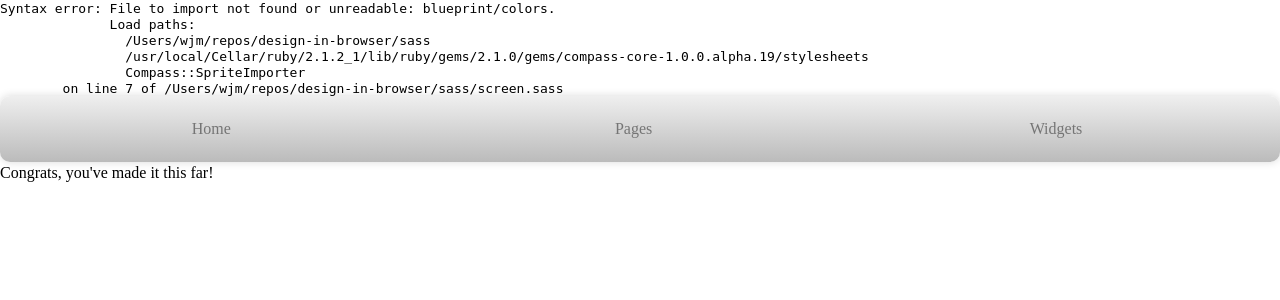
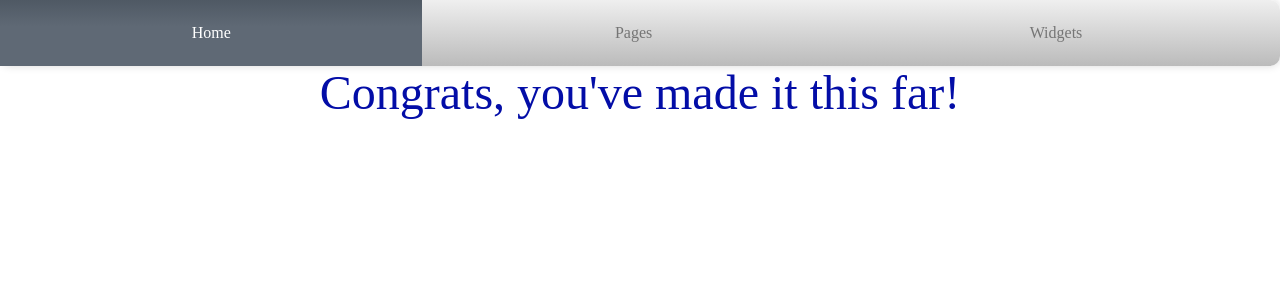
Before and after one commit to ajkim141/design-in-browser, a Flask app: page / in a window 1280 px wide. Shown: the top 300 px of the page. Run offline with Flask 2, Linux system fonts and the light colour scheme; style sheets or scripts are compiled from the project's sources; parts of the project's set-up code (start-up, migrations or seed data) failed here and were passed over.

Commit message:
fixed the compass errors
Signed-off-by: buckie <wjmartino@gmail.com>

```diff
--- a/sass/screen.sass
+++ b/sass/screen.sass
@@ -4,7 +4,6 @@
  * <link href="/stylesheets/screen.css" media="screen, projection" rel="stylesheet" type="text/css" /> */
 
 @import "compass/reset"
-@import "blueprint/colors"
 
 $primary-color: #030da7
 
--- a/static/stylesheets/screen.css
+++ b/static/stylesheets/screen.css
@@ -1,61 +1,80 @@
-/*
-Syntax error: File to import not found or unreadable: blueprint/colors.
-              Load paths:
-                /Users/wjm/repos/design-in-browser/sass
-                /usr/local/Cellar/ruby/2.1.2_1/lib/ruby/gems/2.1.0/gems/compass-core-1.0.0.alpha.19/stylesheets
-                Compass::SpriteImporter
-        on line 7 of /Users/wjm/repos/design-in-browser/sass/screen.sass
+/* Welcome to Compass.
+ * In this file you should write your main styles. (or centralize your imports)
+ * Import this file using the following HTML or equivalent:
+ * <link href="/stylesheets/screen.css" media="screen, projection" rel="stylesheet" type="text/css" /> */
+/* line 17, ../../../../../../usr/local/Cellar/ruby/2.1.2_1/lib/ruby/gems/2.1.0/gems/compass-0.12.7/frameworks/compass/stylesheets/compass/reset/_utilities.scss */
+html, body, div, span, applet, object, iframe,
+h1, h2, h3, h4, h5, h6, p, blockquote, pre,
+a, abbr, acronym, address, big, cite, code,
+del, dfn, em, img, ins, kbd, q, s, samp,
+small, strike, strong, sub, sup, tt, var,
+b, u, i, center,
+dl, dt, dd, ol, ul, li,
+fieldset, form, label, legend,
+table, caption, tbody, tfoot, thead, tr, th, td,
+article, aside, canvas, details, embed,
+figure, figcaption, footer, header, hgroup,
+menu, nav, output, ruby, section, summary,
+time, mark, audio, video {
+  margin: 0;
+  padding: 0;
+  border: 0;
+  font: inherit;
+  font-size: 100%;
+  vertical-align: baseline;
+}
 
-Backtrace:
-/Users/wjm/repos/design-in-browser/sass/screen.sass:7
-/usr/local/Cellar/ruby/2.1.2_1/lib/ruby/gems/2.1.0/gems/sass-3.3.8/lib/sass/tree/import_node.rb:66:in `rescue in import'
-/usr/local/Cellar/ruby/2.1.2_1/lib/ruby/gems/2.1.0/gems/sass-3.3.8/lib/sass/tree/import_node.rb:45:in `import'
-/usr/local/Cellar/ruby/2.1.2_1/lib/ruby/gems/2.1.0/gems/sass-3.3.8/lib/sass/tree/import_node.rb:28:in `imported_file'
-/usr/local/Cellar/ruby/2.1.2_1/lib/ruby/gems/2.1.0/gems/sass-3.3.8/lib/sass/tree/import_node.rb:37:in `css_import?'
-/usr/local/Cellar/ruby/2.1.2_1/lib/ruby/gems/2.1.0/gems/sass-3.3.8/lib/sass/tree/visitors/perform.rb:283:in `visit_import'
-/usr/local/Cellar/ruby/2.1.2_1/lib/ruby/gems/2.1.0/gems/sass-3.3.8/lib/sass/tree/visitors/base.rb:36:in `visit'
-/usr/local/Cellar/ruby/2.1.2_1/lib/ruby/gems/2.1.0/gems/sass-3.3.8/lib/sass/tree/visitors/perform.rb:152:in `block in visit'
-/usr/local/Cellar/ruby/2.1.2_1/lib/ruby/gems/2.1.0/gems/sass-3.3.8/lib/sass/stack.rb:79:in `block in with_base'
-/usr/local/Cellar/ruby/2.1.2_1/lib/ruby/gems/2.1.0/gems/sass-3.3.8/lib/sass/stack.rb:121:in `with_frame'
-/usr/local/Cellar/ruby/2.1.2_1/lib/ruby/gems/2.1.0/gems/sass-3.3.8/lib/sass/stack.rb:79:in `with_base'
-/usr/local/Cellar/ruby/2.1.2_1/lib/ruby/gems/2.1.0/gems/sass-3.3.8/lib/sass/tree/visitors/perform.rb:152:in `visit'
-/usr/local/Cellar/ruby/2.1.2_1/lib/ruby/gems/2.1.0/gems/sass-3.3.8/lib/sass/tree/visitors/base.rb:52:in `block in visit_children'
-/usr/local/Cellar/ruby/2.1.2_1/lib/ruby/gems/2.1.0/gems/sass-3.3.8/lib/sass/tree/visitors/base.rb:52:in `map'
-/usr/local/Cellar/ruby/2.1.2_1/lib/ruby/gems/2.1.0/gems/sass-3.3.8/lib/sass/tree/visitors/base.rb:52:in `visit_children'
-/usr/local/Cellar/ruby/2.1.2_1/lib/ruby/gems/2.1.0/gems/sass-3.3.8/lib/sass/tree/visitors/perform.rb:161:in `block in visit_children'
-/usr/local/Cellar/ruby/2.1.2_1/lib/ruby/gems/2.1.0/gems/sass-3.3.8/lib/sass/tree/visitors/perform.rb:173:in `with_environment'
-/usr/local/Cellar/ruby/2.1.2_1/lib/ruby/gems/2.1.0/gems/sass-3.3.8/lib/sass/tree/visitors/perform.rb:160:in `visit_children'
-/usr/local/Cellar/ruby/2.1.2_1/lib/ruby/gems/2.1.0/gems/sass-3.3.8/lib/sass/tree/visitors/base.rb:36:in `block in visit'
-/usr/local/Cellar/ruby/2.1.2_1/lib/ruby/gems/2.1.0/gems/sass-3.3.8/lib/sass/tree/visitors/perform.rb:180:in `visit_root'
-/usr/local/Cellar/ruby/2.1.2_1/lib/ruby/gems/2.1.0/gems/sass-3.3.8/lib/sass/tree/visitors/base.rb:36:in `visit'
-/usr/local/Cellar/ruby/2.1.2_1/lib/ruby/gems/2.1.0/gems/sass-3.3.8/lib/sass/tree/visitors/perform.rb:151:in `visit'
-/usr/local/Cellar/ruby/2.1.2_1/lib/ruby/gems/2.1.0/gems/sass-3.3.8/lib/sass/tree/visitors/perform.rb:8:in `visit'
-/usr/local/Cellar/ruby/2.1.2_1/lib/ruby/gems/2.1.0/gems/sass-3.3.8/lib/sass/tree/root_node.rb:36:in `css_tree'
-/usr/local/Cellar/ruby/2.1.2_1/lib/ruby/gems/2.1.0/gems/sass-3.3.8/lib/sass/tree/root_node.rb:20:in `render'
-/usr/local/Cellar/ruby/2.1.2_1/lib/ruby/gems/2.1.0/gems/sass-3.3.8/lib/sass/engine.rb:274:in `render'
-/usr/local/Cellar/ruby/2.1.2_1/lib/ruby/gems/2.1.0/gems/compass-1.0.0.alpha.19/lib/compass/compiler.rb:171:in `block (2 levels) in compile'
-/usr/local/Cellar/ruby/2.1.2_1/lib/ruby/gems/2.1.0/gems/compass-1.0.0.alpha.19/lib/compass/compiler.rb:153:in `timed'
-/usr/local/Cellar/ruby/2.1.2_1/lib/ruby/gems/2.1.0/gems/compass-1.0.0.alpha.19/lib/compass/compiler.rb:166:in `block in compile'
-/usr/local/Cellar/ruby/2.1.2_1/lib/ruby/gems/2.1.0/gems/compass-1.0.0.alpha.19/lib/compass/logger.rb:46:in `red'
-/usr/local/Cellar/ruby/2.1.2_1/lib/ruby/gems/2.1.0/gems/compass-1.0.0.alpha.19/lib/compass/compiler.rb:165:in `compile'
-/usr/local/Cellar/ruby/2.1.2_1/lib/ruby/gems/2.1.0/gems/compass-1.0.0.alpha.19/lib/compass/compiler.rb:144:in `compile_if_required'
-/usr/local/Cellar/ruby/2.1.2_1/lib/ruby/gems/2.1.0/gems/compass-1.0.0.alpha.19/lib/compass/compiler.rb:129:in `block (2 levels) in run'
-/usr/local/Cellar/ruby/2.1.2_1/lib/ruby/gems/2.1.0/gems/compass-1.0.0.alpha.19/lib/compass/compiler.rb:127:in `each'
-/usr/local/Cellar/ruby/2.1.2_1/lib/ruby/gems/2.1.0/gems/compass-1.0.0.alpha.19/lib/compass/compiler.rb:127:in `block in run'
-/usr/local/Cellar/ruby/2.1.2_1/lib/ruby/gems/2.1.0/gems/compass-1.0.0.alpha.19/lib/compass/compiler.rb:153:in `timed'
-/usr/local/Cellar/ruby/2.1.2_1/lib/ruby/gems/2.1.0/gems/compass-1.0.0.alpha.19/lib/compass/compiler.rb:126:in `run'
-/usr/local/Cellar/ruby/2.1.2_1/lib/ruby/gems/2.1.0/gems/compass-1.0.0.alpha.19/lib/compass/commands/update_project.rb:49:in `perform'
-/usr/local/Cellar/ruby/2.1.2_1/lib/ruby/gems/2.1.0/gems/compass-1.0.0.alpha.19/lib/compass/commands/base.rb:18:in `execute'
-/usr/local/Cellar/ruby/2.1.2_1/lib/ruby/gems/2.1.0/gems/compass-1.0.0.alpha.19/lib/compass/commands/project_base.rb:19:in `execute'
-/usr/local/Cellar/ruby/2.1.2_1/lib/ruby/gems/2.1.0/gems/compass-1.0.0.alpha.19/lib/compass/exec/sub_command_ui.rb:43:in `perform!'
-/usr/local/Cellar/ruby/2.1.2_1/lib/ruby/gems/2.1.0/gems/compass-1.0.0.alpha.19/lib/compass/exec/sub_command_ui.rb:15:in `run!'
-/usr/local/Cellar/ruby/2.1.2_1/lib/ruby/gems/2.1.0/gems/compass-1.0.0.alpha.19/bin/compass:30:in `block in <top (required)>'
-/usr/local/Cellar/ruby/2.1.2_1/lib/ruby/gems/2.1.0/gems/compass-1.0.0.alpha.19/bin/compass:44:in `call'
-/usr/local/Cellar/ruby/2.1.2_1/lib/ruby/gems/2.1.0/gems/compass-1.0.0.alpha.19/bin/compass:44:in `<top (required)>'
-/usr/local/opt/ruby/bin/compass:23:in `load'
-/usr/local/opt/ruby/bin/compass:23:in `<main>'
-*/
-body:before {
-  white-space: pre;
-  font-family: monospace;
-  content: "Syntax error: File to import not found or unreadable: blueprint/colors.\A               Load paths:\A                 /Users/wjm/repos/design-in-browser/sass\A                 /usr/local/Cellar/ruby/2.1.2_1/lib/ruby/gems/2.1.0/gems/compass-core-1.0.0.alpha.19/stylesheets\A                 Compass::SpriteImporter\A         on line 7 of /Users/wjm/repos/design-in-browser/sass/screen.sass"; }
+/* line 22, ../../../../../../usr/local/Cellar/ruby/2.1.2_1/lib/ruby/gems/2.1.0/gems/compass-0.12.7/frameworks/compass/stylesheets/compass/reset/_utilities.scss */
+html {
+  line-height: 1;
+}
+
+/* line 24, ../../../../../../usr/local/Cellar/ruby/2.1.2_1/lib/ruby/gems/2.1.0/gems/compass-0.12.7/frameworks/compass/stylesheets/compass/reset/_utilities.scss */
+ol, ul {
+  list-style: none;
+}
+
+/* line 26, ../../../../../../usr/local/Cellar/ruby/2.1.2_1/lib/ruby/gems/2.1.0/gems/compass-0.12.7/frameworks/compass/stylesheets/compass/reset/_utilities.scss */
+table {
+  border-collapse: collapse;
+  border-spacing: 0;
+}
+
+/* line 28, ../../../../../../usr/local/Cellar/ruby/2.1.2_1/lib/ruby/gems/2.1.0/gems/compass-0.12.7/frameworks/compass/stylesheets/compass/reset/_utilities.scss */
+caption, th, td {
+  text-align: left;
+  font-weight: normal;
+  vertical-align: middle;
+}
+
+/* line 30, ../../../../../../usr/local/Cellar/ruby/2.1.2_1/lib/ruby/gems/2.1.0/gems/compass-0.12.7/frameworks/compass/stylesheets/compass/reset/_utilities.scss */
+q, blockquote {
+  quotes: none;
+}
+/* line 103, ../../../../../../usr/local/Cellar/ruby/2.1.2_1/lib/ruby/gems/2.1.0/gems/compass-0.12.7/frameworks/compass/stylesheets/compass/reset/_utilities.scss */
+q:before, q:after, blockquote:before, blockquote:after {
+  content: "";
+  content: none;
+}
+
+/* line 32, ../../../../../../usr/local/Cellar/ruby/2.1.2_1/lib/ruby/gems/2.1.0/gems/compass-0.12.7/frameworks/compass/stylesheets/compass/reset/_utilities.scss */
+a img {
+  border: none;
+}
+
+/* line 116, ../../../../../../usr/local/Cellar/ruby/2.1.2_1/lib/ruby/gems/2.1.0/gems/compass-0.12.7/frameworks/compass/stylesheets/compass/reset/_utilities.scss */
+article, aside, details, figcaption, figure, footer, header, hgroup, menu, nav, section, summary {
+  display: block;
+}
+
+/* line 10, ../../sass/screen.sass */
+body {
+  font: 100%;
+  color: #030da7;
+}
+
+/* line 15, ../../sass/screen.sass */
+div#dib-body-header-title h1 {
+  font-size: 3em;
+  text-align: center;
+}
```
Also changed, not shown: static/stylesheets/dib-specific.css (+9 -9 lines), README.md.
